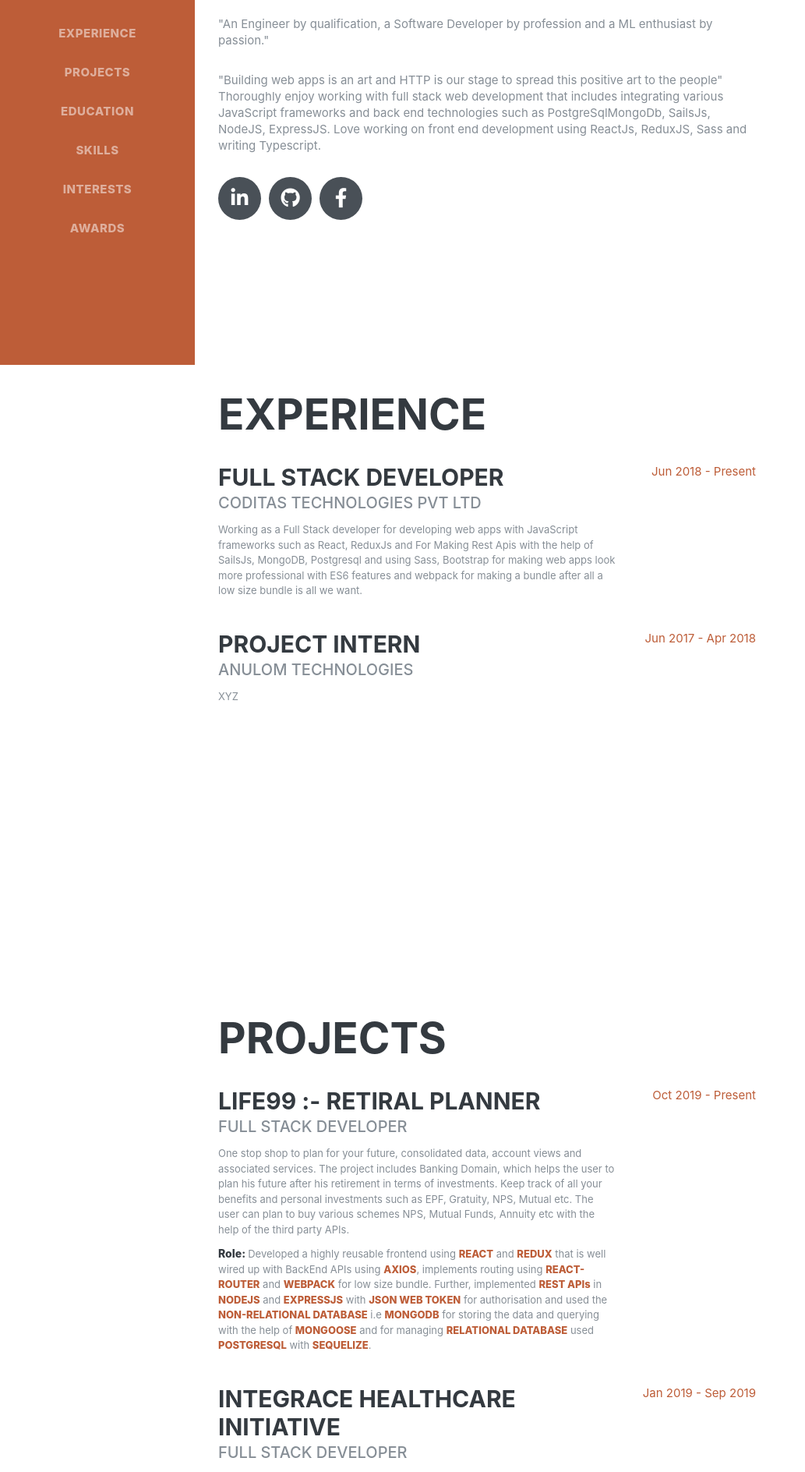
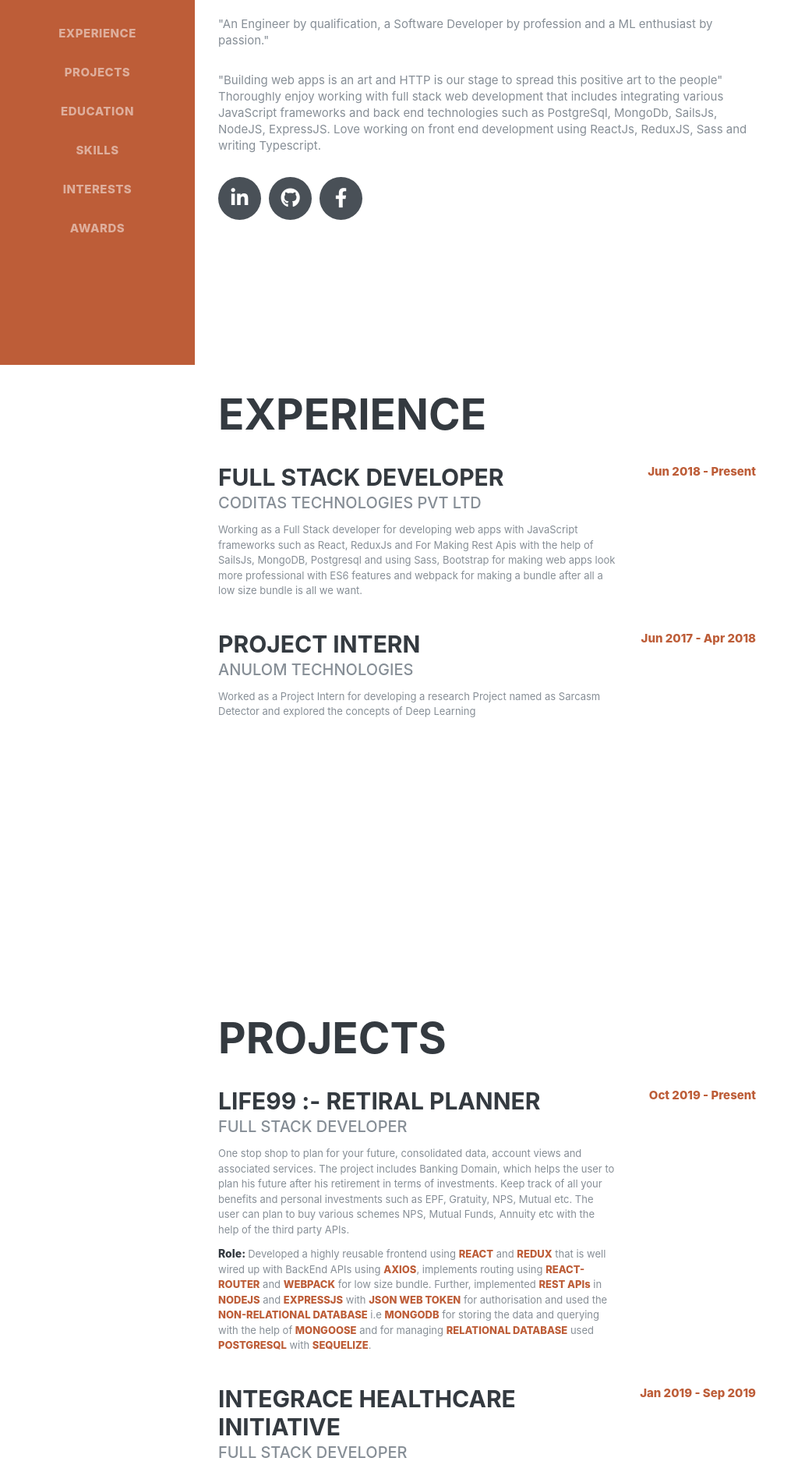
Before and after one commit to gauravostwal/gauravostwal.github.io, a React app: page / in a window 1280 px wide. Shown: the part 332-2220 px from the top of the page at 78% size, without its empty margins (0-1033 px from the left). Built offline with nearby package versions, Linux system fonts and the light colour scheme; a web font is replaced by a local one; what react-redux-form, redux-promise-middleware would draw is missing.

Commit message:
Adding the project addition details

```diff
--- a/src/components/Education/index.tsx
+++ b/src/components/Education/index.tsx
@@ -23,7 +23,7 @@ export class Education extends React.PureComponent {
                     <div className="subheading mb-3">Bachelor of Engineering In Computer Science</div>
                   </div>
                   <div className="resume-date text-md-right">
-                    <span className="text-primary">August 2014 - June 2018</span>
+                    <span className="text-primary year">Aug 2014 - Jun 2018</span>
                   </div>
                 </div>
 
@@ -33,7 +33,7 @@ export class Education extends React.PureComponent {
                     <div className="subheading mb-3">Intermediate</div>
                   </div>
                   <div className="resume-date text-md-right">
-                    <span className="text-primary">June 2012 - May 2014</span>
+                    <span className="text-primary year">Jun 2012 - May 2014</span>
                   </div>
                 </div>
 
--- a/src/components/Experience/index.tsx
+++ b/src/components/Experience/index.tsx
@@ -29,7 +29,7 @@ export class Experience extends React.PureComponent {
                       </p>
                     </div>
                     <div className="resume-date text-md-right">
-                      <span className="text-primary">Jun 2018 - Present</span>
+                      <span className="text-primary year">Jun 2018 - Present</span>
                     </div>
                   </div>
 
@@ -38,11 +38,12 @@ export class Experience extends React.PureComponent {
                       <h3 className="mb-0">Project Intern</h3>
                       <div className="subheading mb-3">Anulom Technologies</div>
                       <p className="description">
-                        XYZ
+                      Worked as a Project Intern for
+                      developing a research Project named as Sarcasm Detector and explored the concepts of Deep Learning
                       </p>
                     </div>
                     <div className="resume-date text-md-right">
-                      <span className="text-primary">Jun 2017 - Apr 2018</span>
+                      <span className="text-primary year">Jun 2017 - Apr 2018</span>
                     </div>
                   </div>
 
--- a/src/components/Interests/index.tsx
+++ b/src/components/Interests/index.tsx
@@ -8,8 +8,10 @@ export class Interests extends React.PureComponent {
             <section className="resume-section p-3 p-lg-5 d-flex align-items-center" id="interests">
                 <div className="w-100">
                     <h2 className="mb-5">Interests</h2>
-                    <p className="intrests">Apart from being a Full stack developer, I enjoy most of my time being outdoors.</p>
-                    <p className="intrests mb-0">When forced indoors, I spend a large amount of my free time exploring the latest technology advancements in the front-end web development world.</p>
+                    <p className="intrests">,</p>
+                    <p className="intrests mb-0">Apart from being a Full stack developer, I spend a large amount
+                    of my free time exploring the latest technology advancements in the frontend web development
+                    and backend world. Love to read research papers. A bit of Netflix too :) </p>
                 </div>
             </section>
             </Element>
--- a/src/components/NavBar/NavBar.tsx
+++ b/src/components/NavBar/NavBar.tsx
@@ -79,7 +79,7 @@ export class NavBar extends React.PureComponent {
 
                     "Building web apps is an art and HTTP is our stage to spread this positive art to the people" Thoroughly enjoy working with
                      full stack web development that includes integrating various JavaScript
-                     frameworks and back end technologies such as PostgreSqlMongoDb,
+                     frameworks and back end technologies such as PostgreSql, MongoDb,
                      SailsJs, NodeJS, ExpressJS.
                      Love working on front end development using ReactJs, ReduxJS, Sass and writing Typescript.
                     </p>
--- a/src/components/Projects/index.tsx
+++ b/src/components/Projects/index.tsx
@@ -30,7 +30,7 @@ export class Projects extends React.PureComponent {
                       </p>
                     </div>
                     <div className="resume-date text-md-right">
-                      <span className="text-primary">Oct 2019 - Present</span>
+                      <span className="text-primary year">Oct 2019 - Present</span>
                     </div>
                   </div>
 
@@ -54,7 +54,7 @@ export class Projects extends React.PureComponent {
                       </p>
                     </div>
                     <div className="resume-date text-md-right">
-                      <span className="text-primary">Jan 2019 - Sep 2019</span>
+                      <span className="text-primary year">Jan 2019 - Sep 2019</span>
                     </div>
                   </div>
                   <div className="resume-item d-flex flex-column flex-md-row justify-content-between mb-5">
@@ -70,17 +70,36 @@ export class Projects extends React.PureComponent {
                       <p className="description">
                         <span className="role-label">Role: </span>
                         <span>
-                            Developer a highly reusable frontend using <span className="role-skill">REACT</span> and <span className="role-skill">REDUX</span> that is
+                            Developed a highly reusable frontend using <span className="role-skill">REACT</span> and <span className="role-skill">REDUX</span> that is
                             well wired up with BackEnd APIs using <span className="role-skill">AXIOS</span>,
                             implements routing using <span className="role-skill">REACT-ROUTER</span> and <span className="role-skill">WEBPACK</span> for low size bundle
                         </span>
                       </p>
                     </div>
                     <div className="resume-date text-md-right">
-                      <span className="text-primary">Jun 2018 - Dec 2018</span>
+                      <span className="text-primary year">Jun 2018 - Dec 2018</span>
                     </div>
                   </div>
-
+                  <div className="resume-item d-flex flex-column flex-md-row justify-content-between mb-5">
+                    <div className="resume-content">
+                      <h3 className="mb-0">Sarcasm Detector</h3>
+                      <div className="subheading mb-3">Project Intern</div>
+                      <p className="description">
+                        Sarcasm Detector Engine helps to find whether a sentence is sarcastic or not.
+                        It uses Recurrent Neural Network Model which is trained on twitter dataset using Python.
+                      </p>
+                      <p className="description">
+                        <span className="role-label">Role: </span>
+                        <span>
+                            Developed a <span className="role-skill">RECURRENT NEURAL NETWORK MODEL</span> using  <span className="role-skill">TENSORFLOW</span>
+                            and <span className="role-skill">PYTHON</span> to detect Sarcasm
+                        </span>
+                      </p>
+                    </div>
+                    <div className="resume-date text-md-right">
+                      <span className="text-primary year">Jun 2017 - Apr 2018</span>
+                    </div>
+                  </div>
                 </div>
               </section>
             </Element>
--- a/src/components/Skills/index.tsx
+++ b/src/components/Skills/index.tsx
@@ -6,7 +6,7 @@ export class Skills extends React.PureComponent {
   progressBar(widthValue){
     return (
         <div className="progress-bar-container">
-            <div className="filled-value" style={{ width: `${widthValue}`}}>
+            <div className="filled-value" style={{ width: `${widthValue}`}} title={`${widthValue}`}>
 
             </div>
         </div>
--- a/src/scss/_resume-item.scss
+++ b/src/scss/_resume-item.scss
@@ -86,6 +86,9 @@ section.resume-section {
   color: #BD5D38;
   font-weight: 800;
 }
+.year {
+  font-weight: 800;
+}
 .active {
   color: white
 }
--- a/src/utilities/jsonConstants.ts
+++ b/src/utilities/jsonConstants.ts
@@ -36,7 +36,7 @@ export const skillContants = [
         efficiency: '90%'
     },
     {
-        skillName: 'POSGRESQL',
+        skillName: 'POSTGRESQL',
         efficiency: '80%'
     },
     {
```
